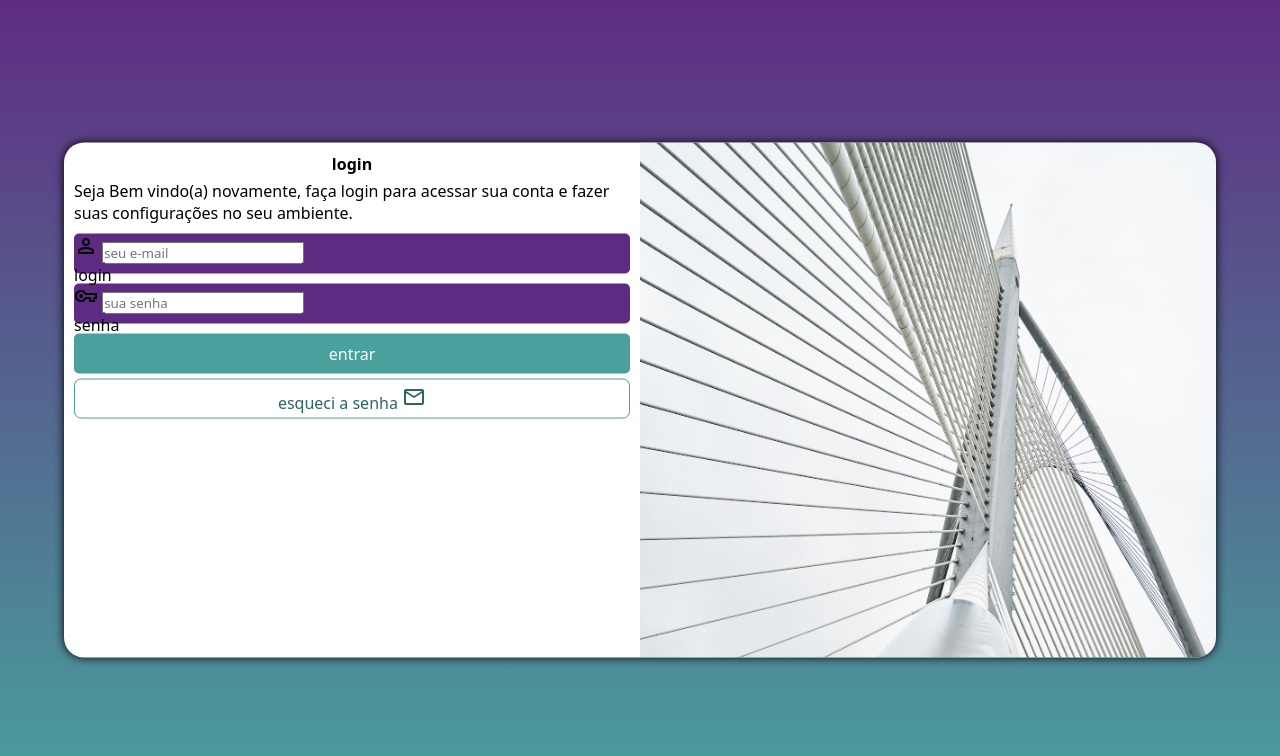
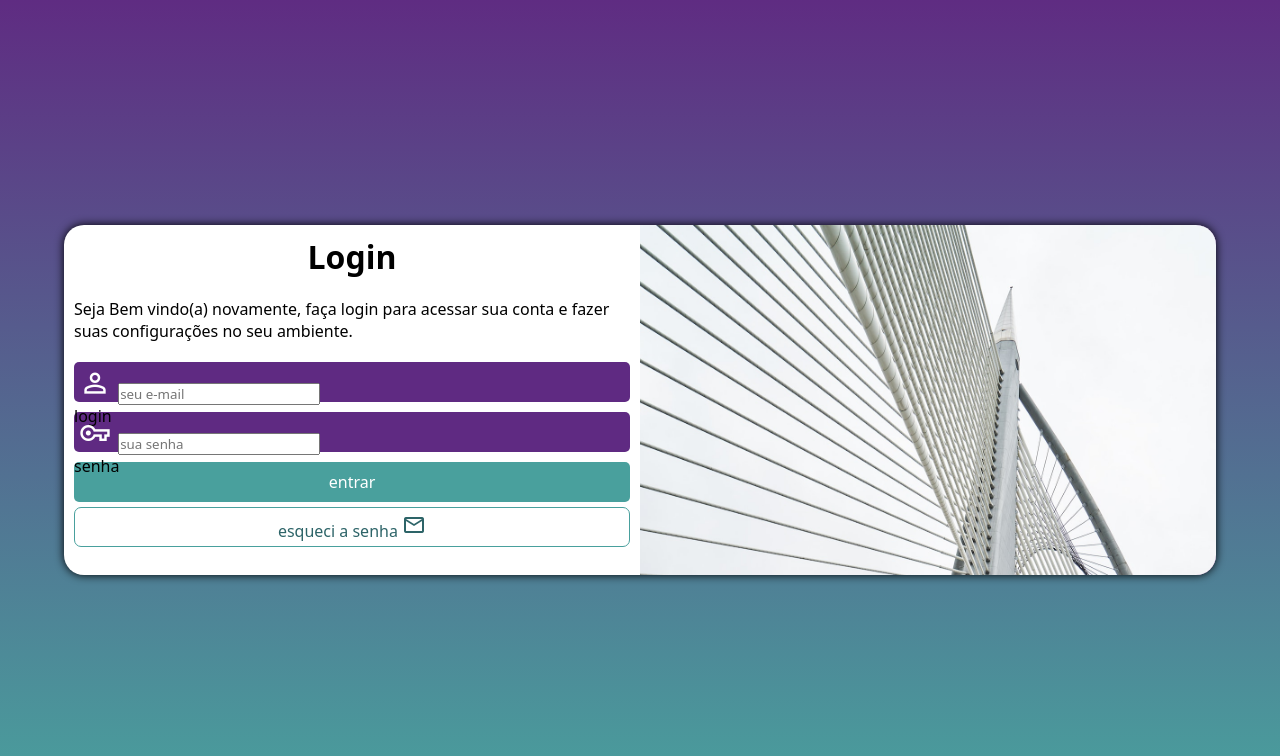
Before and after one commit to IvanildoCampos/projeto-login, a plain HTML site: page index.html in a window 1280 px wide. Drawn offline with nearby package versions, Linux system fonts and the light colour scheme.

Commit message:
fim do formulario

```diff
--- a/estilos/media-query.css
+++ b/estilos/media-query.css
@@ -10,11 +10,12 @@ grandes telas: acima de 1200px
 */
 
 @media screen and (min-width: 768px) and (max-width: 992px) {
-    body {
+    body { /*configurações para tablet*/
         background-image: linear-gradient(to top, #49a09d, #5f2c82);
     }
     section#login {
         width: 80vw;
+        height: 250px;
     }
 
     section#login > div#imagem {
@@ -30,11 +31,12 @@ grandes telas: acima de 1200px
 }
 
 @media screen and (min-width: 992px) {
-    body {
+    body { /*configurações para telas grandes*/
         background-image: linear-gradient(to top, #49a09d, #5f2c82);
     }
     section#login {
         width: 90vw;
+        height: 350px;
 }
 
 section#login > div#imagem {
@@ -47,4 +49,13 @@ section#login > div#formulario {
     float: left;
     width: 50%;
 }
+
+div#formulario > h1 {
+    font-size: 2em;
 }
+
+div#formulario > p {
+    font-size: 1em;
+    margin: 20px 0px;
+}
+}
--- a/estilos/style.css
+++ b/estilos/style.css
@@ -29,8 +29,8 @@ section#login {
     position: absolute;
     top: 50%;
     left: 50%;
+    overflow: hidden;
     transform: translate(-50%, -50%);
-    overflow: hidden;
 
     background-color: white;
     width: 250px;
@@ -67,6 +67,7 @@ div#formulario > p {
 
 form > div.campo {
     background-color: #5f2a82;
+    border: #5f2a82;
     display: block;
     width: 100%;
     height: 40px;
@@ -76,6 +77,14 @@ form > div.campo {
 
 div.campo > label {
     display: block;
+}
+
+div.campo > span {
+    color: white;
+    /*background-color: black;*/
+    font-size: 2em;
+    width: 40px;
+    padding: 5px;
 }
 
 form > input[type=submit] {
@@ -88,6 +97,11 @@ form > input[type=submit] {
     border: none;
     border-radius: 5px;
     cursor: pointer;
+}
+
+div.campo > input:focus-within {
+    background-color: lightblue;
+    border: 0px;
 }
 
 form > input[typr=submit]:hover {
--- a/index.html
+++ b/index.html
@@ -16,7 +16,7 @@
                 <!-- aqui vai uma imagem nas css -->
             </div>
             <div id="formulario">
-                <h1>login</h1>
+                <h1>Login</h1>
                 <p>Seja Bem vindo(a) novamente, faça login para acessar sua conta e fazer suas configurações no seu ambiente.</p>
                 <form action="login.php" method="post" autocomplete="on">
                     <div id="campo" class="campo">
```
